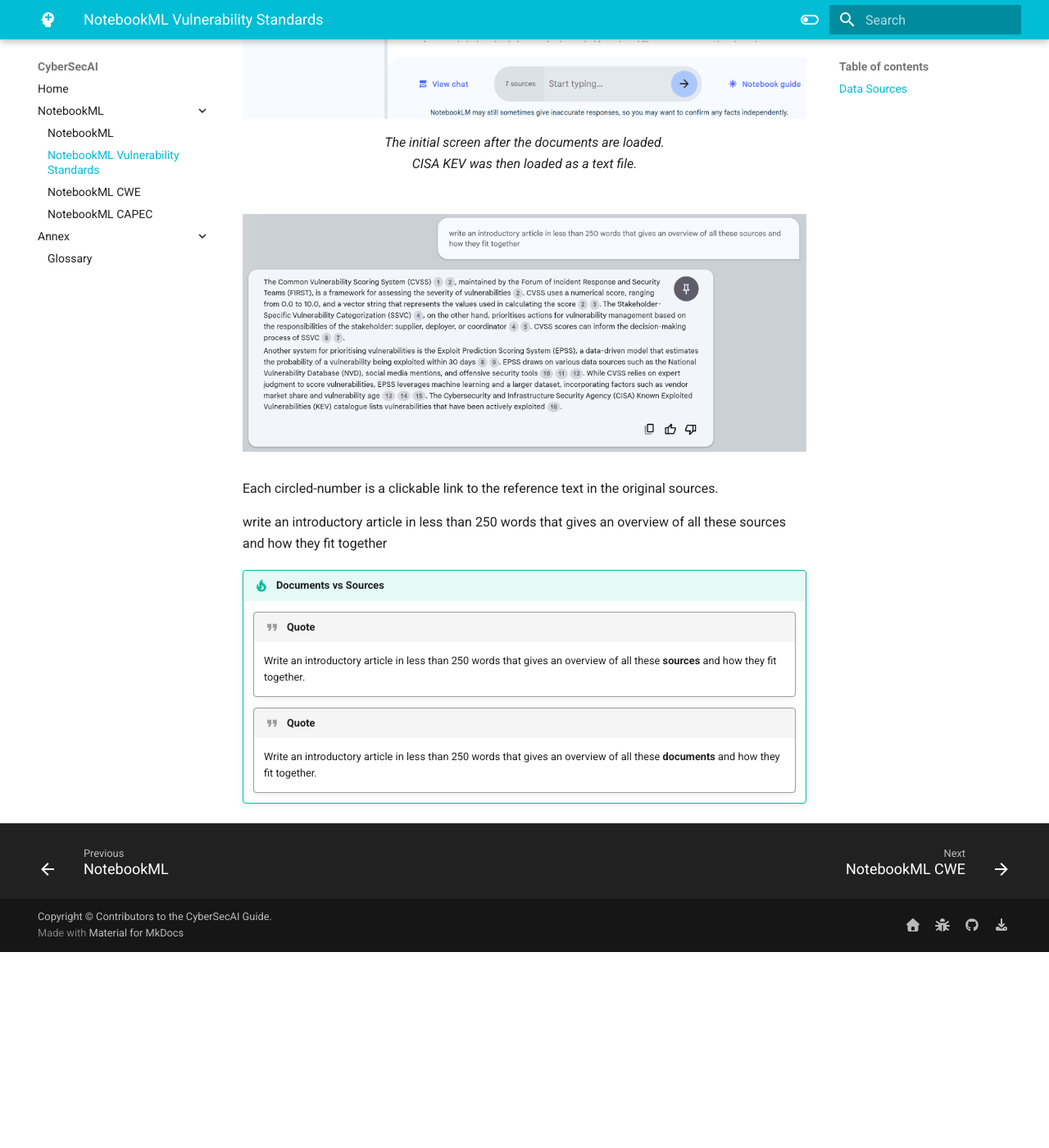
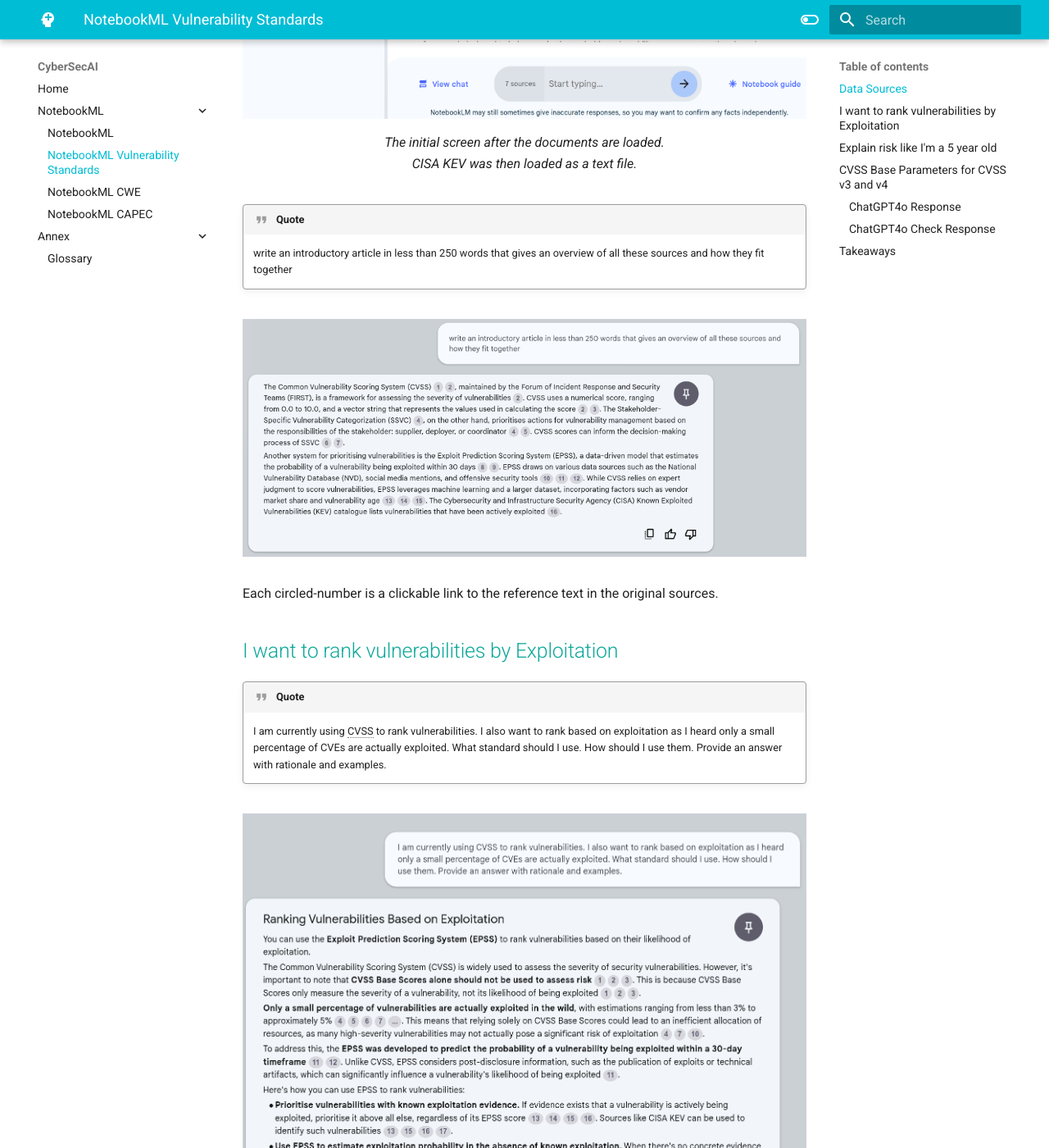
Before and after one commit to CyberSecAI/CyberSecAI.github.io, an MkDocs documentation site: the page built from docs/NotebookML/NotebookML_VulnerabilityStandards.md, in a window 1280 px wide and 1400 px high, scrolled down 1694 px. Shown: the whole window at 82% size. Built offline with MkDocs 1.6.1 and Material for MkDocs 9.7.7, drawn with Linux system fonts in a browser that asks for light colours; comment, search, counter and statistics services are not loaded; before the commit the page ends 2855 px from its top, so only the background shows below that; some of the changed text lies outside the part shown.

Commit message:
notebooklm vulnerabilities

```diff
--- a/docs/NotebookML/NotebookML_VulnerabilityStandards.md
+++ b/docs/NotebookML/NotebookML_VulnerabilityStandards.md
@@ -33,6 +33,10 @@
 <figcaption>The initial screen after the documents are loaded.<br>CISA KEV was then loaded as a text file.</figcaption>
 </figure>
 
+!!! quote
+    write an introductory article in less than 250 words that gives an overview of all these sources and how they fit together
+
+
 <figure markdown>
 ![Guide](../assets/images/NotebookMLVulnerabilityManagement2.png)
 <figcaption></figcaption>
@@ -41,13 +45,71 @@
 Each circled-number is a clickable link to the reference text in the original sources.
 
 
-write an introductory article in less than 250 words that gives an overview of all these sources and how they fit together
+## I want to rank vulnerabilities by Exploitation
 
-!!! tip "Documents vs Sources"
+!!! quote
+
+    I am currently using CVSS to rank vulnerabilities. I also want to rank based on exploitation as I heard only a small percentage of CVEs are actually exploited. What standard should I use. How should I use them. Provide an answer with rationale and examples.
+
+<figure markdown>
+![Guide](../assets/images/notebooklm_vulnerabilities.png)
+<figcaption></figcaption>
+</figure>
 
 
-    !!! quote
-        Write an introductory article in less than 250 words that gives an overview of all these **sources** and how they fit together.
+
+## Explain risk like I'm a 5 year old
+
+!!! quote
+
+    I want to prioritize vulnerabilites by risk. But I don't understand risk and the components or factors of risk. Can you explain that to me like I'm a 5 year old. Then explain how I can use that for my risk based prioritization approach. Pleae provide a rationale
+
+<figure markdown>
+![Guide](../assets/images/notebooklm_vulnerabilities_risk.png)
+<figcaption></figcaption>
+</figure>
+
+
+## CVSS Base Parameters for CVSS v3 and v4
+
+!!! quote
+
+    what parameters contribute to the CVSS base parameter score? How do these parameters differ in CVSS 3 versus CVSS 4
+
+<figure markdown>
+![Guide](../assets/images/notebooklm_cvss_base_parameters.png)
+<figcaption></figcaption>
+</figure>
+
+### ChatGPT4o Response
+
+
+
+<figure markdown>
+![Guide](../assets/images/chatgpt4o_cvss_base_parameters.png)
+<figcaption></figcaption>
+</figure>
+
+!!! failure
+
+    **Hallucination**
+    Remediation Level (RL) is NOT part of the Exploitability Metrics
 
     !!! quote
-        Write an introductory article in less than 250 words that gives an overview of all these **documents** and how they fit together.
+
+        Remediation Level (RL): New metric considering how available and effective remediation methods are (Not Defined, Official Fix, Temporary Fix, Workaround, Unavailable).
+
+### ChatGPT4o Check Response
+<figure markdown>
+![Guide](../assets/images/chatgpt4o_remediation_level.png)
+<figcaption></figcaption>
+</figure>
+
+
+
+## Takeaways
+
+!!! success "Takeaways"
+
+    1. NotebookLM does a good job assimilating these verbose standards and was competently able to answer specific factual questions, and broader opinionated questions.
+    2. Lots of references to the source material were provided in the answers which help understand and validate the answers.
```
Also changed, not shown: docs/NotebookML/NotebookML.md (+13 -1 lines), docs/assets/images/chatgpt4o_cvss_base_parameters.png (added), docs/assets/images/chatgpt4o_remediation_level.png (added), docs/assets/images/notebooklm_cvss_base_parameters.png (added), docs/assets/images/notebooklm_vulnerabilities.png (added), docs/assets/images/notebooklm_vulnerabilities_risk.png (added), 1 other file.
